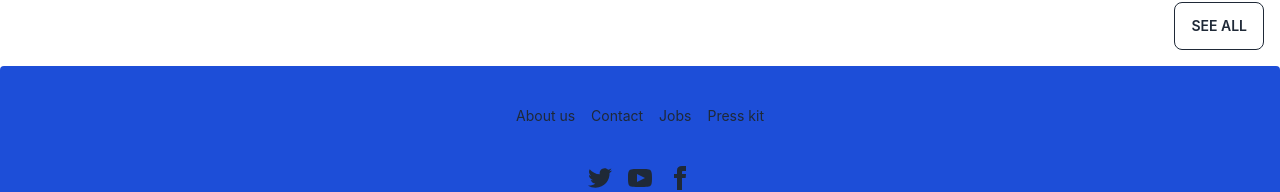
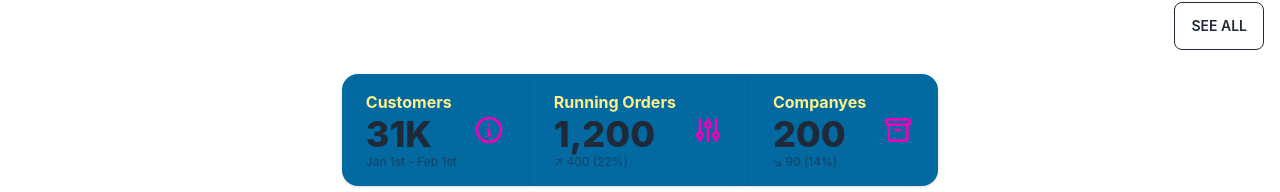
Before and after one commit to nasirullahnu/ph-photography-client, a React (Create React App) app: page / in a window 1280 px wide. Shown: the part 630-822 px from the top of the page. Built offline with nearby package versions, Linux system fonts and the light colour scheme; no server answers; the HTML template or start-up script is replaced by a standard one.

Commit message:
stat component added

```diff
--- /dev/null
+++ b/src/HomeItems/Stat/Stat.js
@@ -0,0 +1,74 @@
+import React from "react";
+
+const Stat = () => {
+  return (
+    <div className="flex align-items-center justify-center my-6">
+        <div className="stats shadow bg-sky-700">
+      <div className="stat">
+        <div className="stat-figure text-secondary">
+          <svg
+            xmlns="http://www.w3.org/2000/svg"
+            fill="none"
+            viewBox="0 0 24 24"
+            className="inline-block w-8 h-8 stroke-current"
+          >
+            <path
+              strokeLinecap="round"
+              strokeLinejoin="round"
+              strokeWidth="2"
+              d="M13 16h-1v-4h-1m1-4h.01M21 12a9 9 0 11-18 0 9 9 0 0118 0z"
+            ></path>
+          </svg>
+        </div>
+        <div className="stat-title text-yellow-200 font-bold">Customers</div>
+        <div className="stat-value">31K</div>
+        <div className="stat-desc">Jan 1st - Feb 1st</div>
+      </div>
+
+      <div className="stat">
+        <div className="stat-figure text-secondary">
+          <svg
+            xmlns="http://www.w3.org/2000/svg"
+            fill="none"
+            viewBox="0 0 24 24"
+            className="inline-block w-8 h-8 stroke-current"
+          >
+            <path
+              strokeLinecap="round"
+              strokeLinejoin="round"
+              strokeWidth="2"
+              d="M12 6V4m0 2a2 2 0 100 4m0-4a2 2 0 110 4m-6 8a2 2 0 100-4m0 4a2 2 0 110-4m0 4v2m0-6V4m6 6v10m6-2a2 2 0 100-4m0 4a2 2 0 110-4m0 4v2m0-6V4"
+            ></path>
+          </svg>
+        </div>
+        <div className="stat-title text-yellow-200 font-bold">Running Orders</div>
+        <div className="stat-value">1,200</div>
+        <div className="stat-desc">↗︎ 400 (22%)</div>
+      </div>
+
+      <div className="stat">
+        <div className="stat-figure text-secondary">
+          <svg
+            xmlns="http://www.w3.org/2000/svg"
+            fill="none"
+            viewBox="0 0 24 24"
+            className="inline-block w-8 h-8 stroke-current"
+          >
+            <path
+              strokeLinecap="round"
+              strokeLinejoin="round"
+              strokeWidth="2"
+              d="M5 8h14M5 8a2 2 0 110-4h14a2 2 0 110 4M5 8v10a2 2 0 002 2h10a2 2 0 002-2V8m-9 4h4"
+            ></path>
+          </svg>
+        </div>
+        <div className="stat-title text-yellow-200 font-bold">Companyes</div>
+        <div className="stat-value"> 200</div>
+        <div className="stat-desc">↘︎ 90 (14%)</div>
+      </div>
+    </div>
+    </div>
+  );
+};
+
+export default Stat;
--- a/src/Pages/Home/Home.js
+++ b/src/Pages/Home/Home.js
@@ -1,12 +1,14 @@
 import React from 'react';
 import Banner from '../../HomeItems/Banner/Banner';
 import HomeServices from '../../HomeItems/HomeServices/HomeServices';
+import Stat from '../../HomeItems/Stat/Stat';
 
 const Home = () => {
     return (
         <div>
             <Banner></Banner>
             <HomeServices></HomeServices>
+            <Stat></Stat>
         </div>
     );
 };
```
